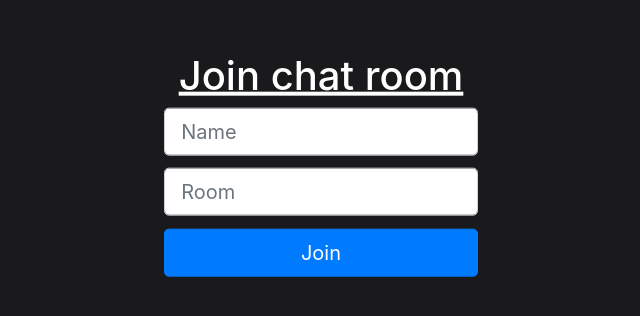
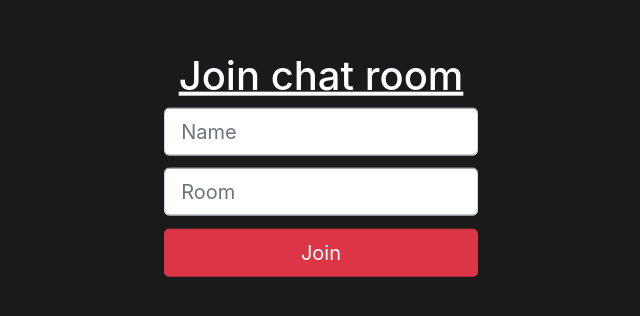
Before and after one commit to MarcioDev86/sockets-chat-app-client, a React (Create React App) app: page / in a window 1280 px wide. Shown: the part 236-552 px from the top of the page, without its empty margins (319-959 px from the left). Built offline with nearby package versions, Linux system fonts and the light colour scheme.

Commit message:
changed some components to red

```diff
--- a/src/components/Chat/index.css
+++ b/src/components/Chat/index.css
@@ -15,7 +15,7 @@
 }
 
 .chat-header {
-  background: #2979ff !important;
+  background: #ff0000 !important;
   height: 10%;
 }
 
--- a/src/components/Chat/index.js
+++ b/src/components/Chat/index.js
@@ -17,7 +17,7 @@ export default function Chat(props) {
   const [users, setUsers] = useState("");
   const [message, setMessage] = useState("");
   const [messages, setMessages] = useState([]);
-  const END_POINT = process.env.REACT_APP_SERVER_ENDPOINT; //|| "localhost:5000"; // server port
+  const END_POINT = "http://157.245.254.43:3006"; //process.env.REACT_APP_SERVER_ENDPOINT; || "localhost:5000"; // server port
   const history = useHistory();
 
   useEffect(() => {
--- a/src/components/Input/index.css
+++ b/src/components/Input/index.css
@@ -22,7 +22,7 @@ select:focus {
   color: #fff !important;
   text-transform: uppercase;
   text-decoration: none;
-  background: #2979ff;
+  background: #ff0000;
   padding: 20px;
   display: inline-block;
   border: none;
--- a/src/components/Join/index.js
+++ b/src/components/Join/index.js
@@ -32,44 +32,10 @@ export default function Join() {
         onClick={e => (!name || !room ? e.preventDefault() : null)}
         to={`/chat?name=${name}&room=${room}`}
       >
-        <Button className="button" type="submit" size="lg" color="primary">
+        <Button className="button" type="submit" size="lg" color="danger">
           Join
         </Button>
       </Link>
     </div>
   );
 }
-
-/**
- *
- * <div className="joinOuterContainer">
-      <div className="joinInnerContainer">
-        <h1 className="heading">Create chat room</h1>
-
-        <div>
-          <input
-            placeholder="Name"
-            className="joinInput"
-            type="text"
-            onChange={e => setName(e.target.value)}
-          />
-        </div>
-        <div>
-          <input
-            placeholder="Room"
-            className="joinInput mt-20"
-            type="text"
-            onChange={e => setRoom(e.target.value)}
-          />
-        </div>
-        <Link
-          onClick={e => (!name || !room ? e.preventDefault() : null)}
-          to={`/chat?name=${name}&room=${room}`}
-        >
-          <button className="button mt-20" type="submit">
-            Sign In
-          </button>
-        </Link>
-      </div>
-    </div>
- */
```
